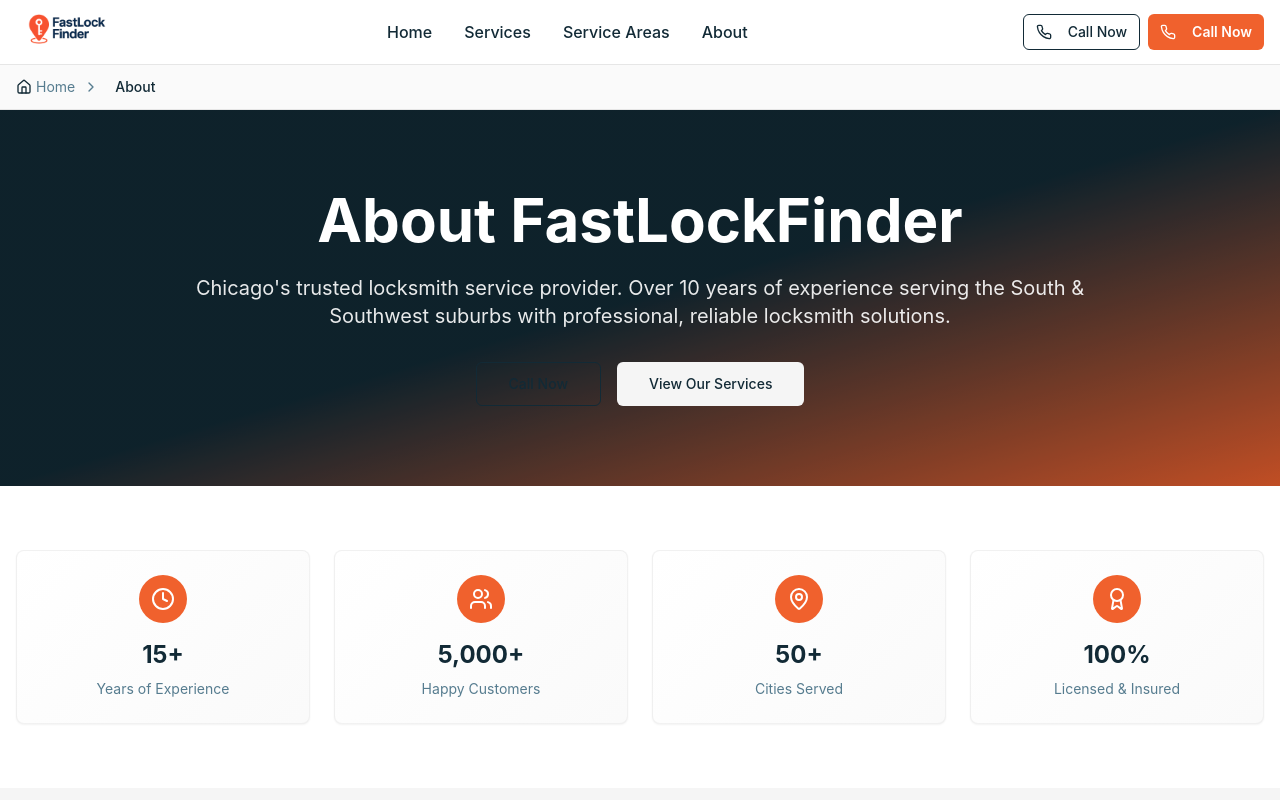
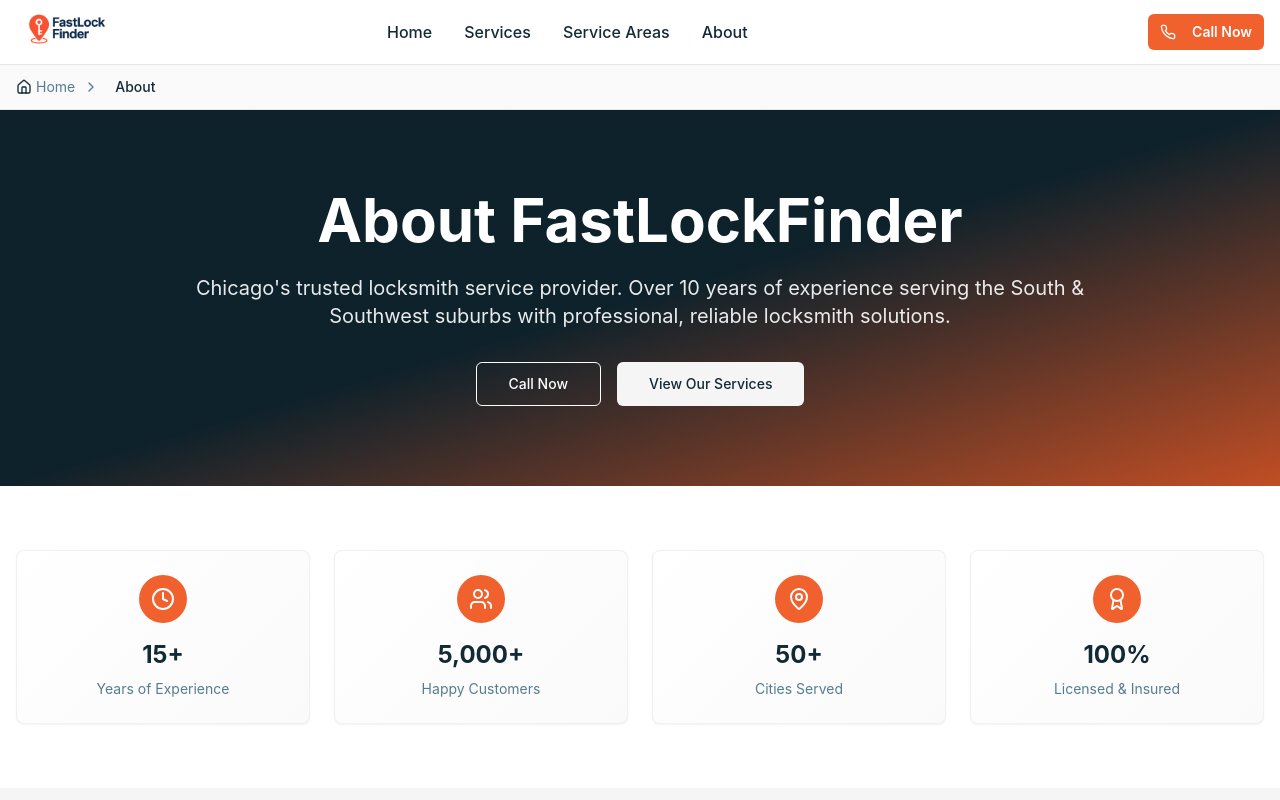
Before and after one commit to jetloopai/fast-lock-finder-dashboard, a React (Vite) app: page /about in a window 1280 px wide. Shown: the top 800 px of the page. Built offline with nearby package versions, Linux system fonts and the light colour scheme.

Commit message:
Fix buttons on hero section
Updated the hero section to remove the white buttons and ensure consistency with the site's color scheme.

```diff
--- a/src/components/ui/button.tsx
+++ b/src/components/ui/button.tsx
@@ -13,7 +13,7 @@ const buttonVariants = cva(
         destructive:
           "bg-destructive text-destructive-foreground hover:bg-destructive/90",
         outline:
-          "border border-primary bg-transparent text-primary hover:bg-primary hover:text-primary-foreground",
+          "border border-primary-foreground bg-transparent text-primary-foreground hover:bg-primary-foreground hover:text-primary",
         secondary:
           "bg-secondary text-secondary-foreground hover:bg-secondary/80",
         ghost: "hover:bg-accent hover:text-accent-foreground",
```
